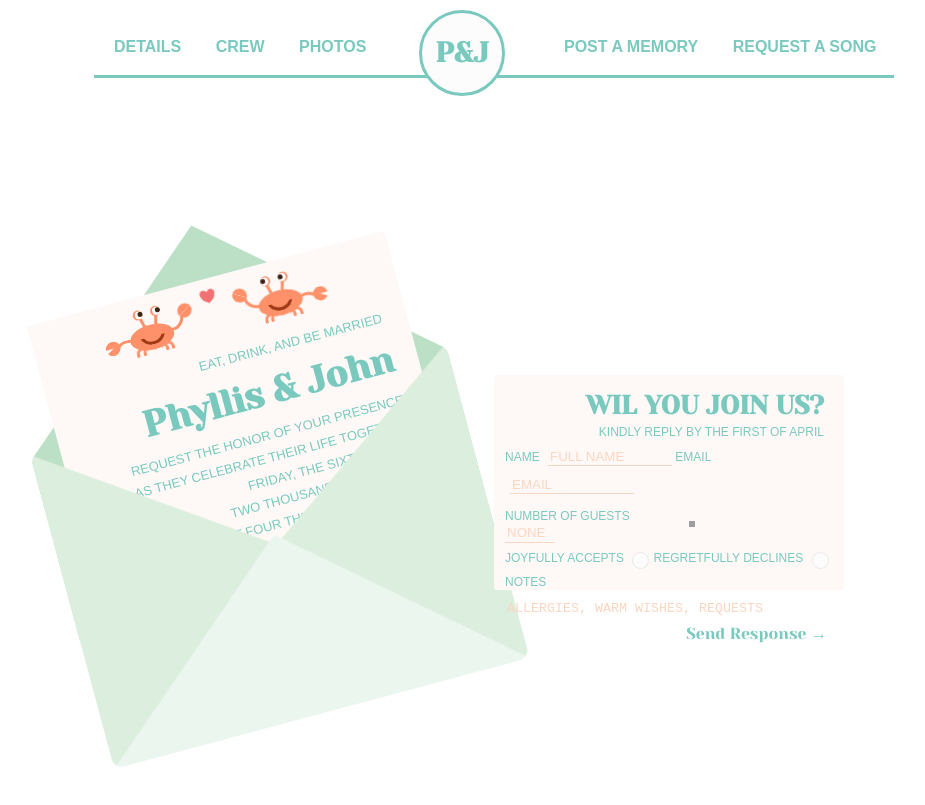
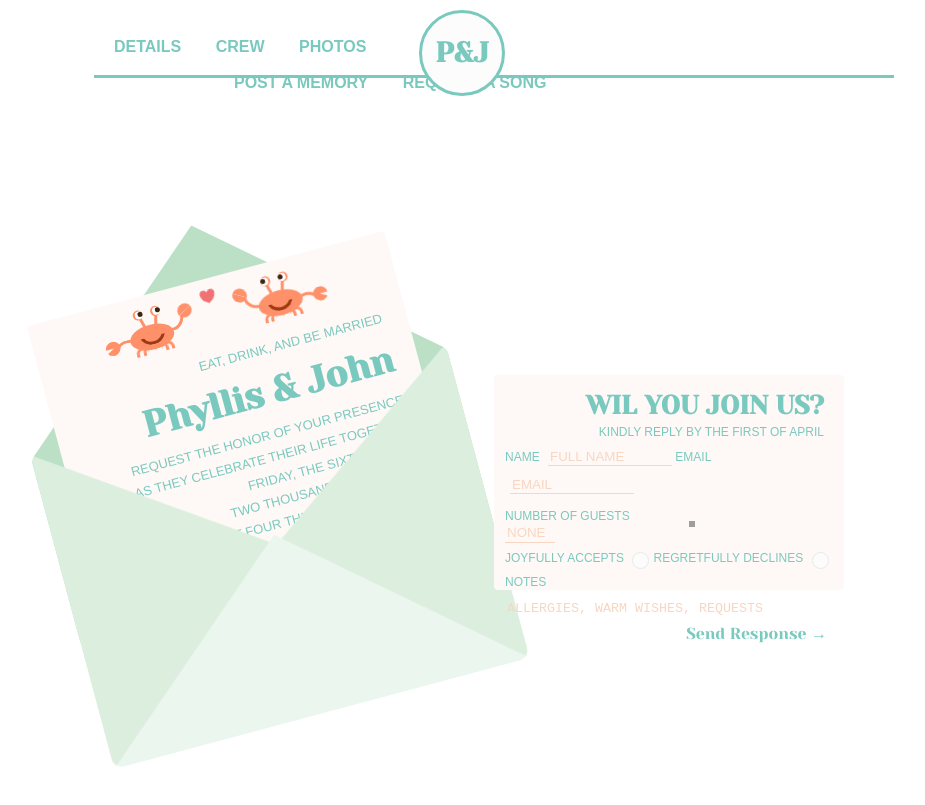
Before and after one commit to phyllisandjohn/phyllisandjohn.github.io, a Jekyll site: the page built from index.html, in a window 1280 px wide. Shown: the top 805 px of the page, without its empty margins (146-1071 px from the left). Built offline with Jekyll 4.4.1, drawn with Linux system fonts in a browser that asks for light colours; grey boxes are pictures that could not be loaded.

Commit message:
Update style.css

```diff
--- a/css/style.css
+++ b/css/style.css
@@ -68,8 +68,7 @@ html, body {
 }
 
 .header .nav-2 {
-	margin-left: 80px;
-	margin-right: -50px;
+	margin-left: 120px;
 }
 
 /*RSVP*/
```
